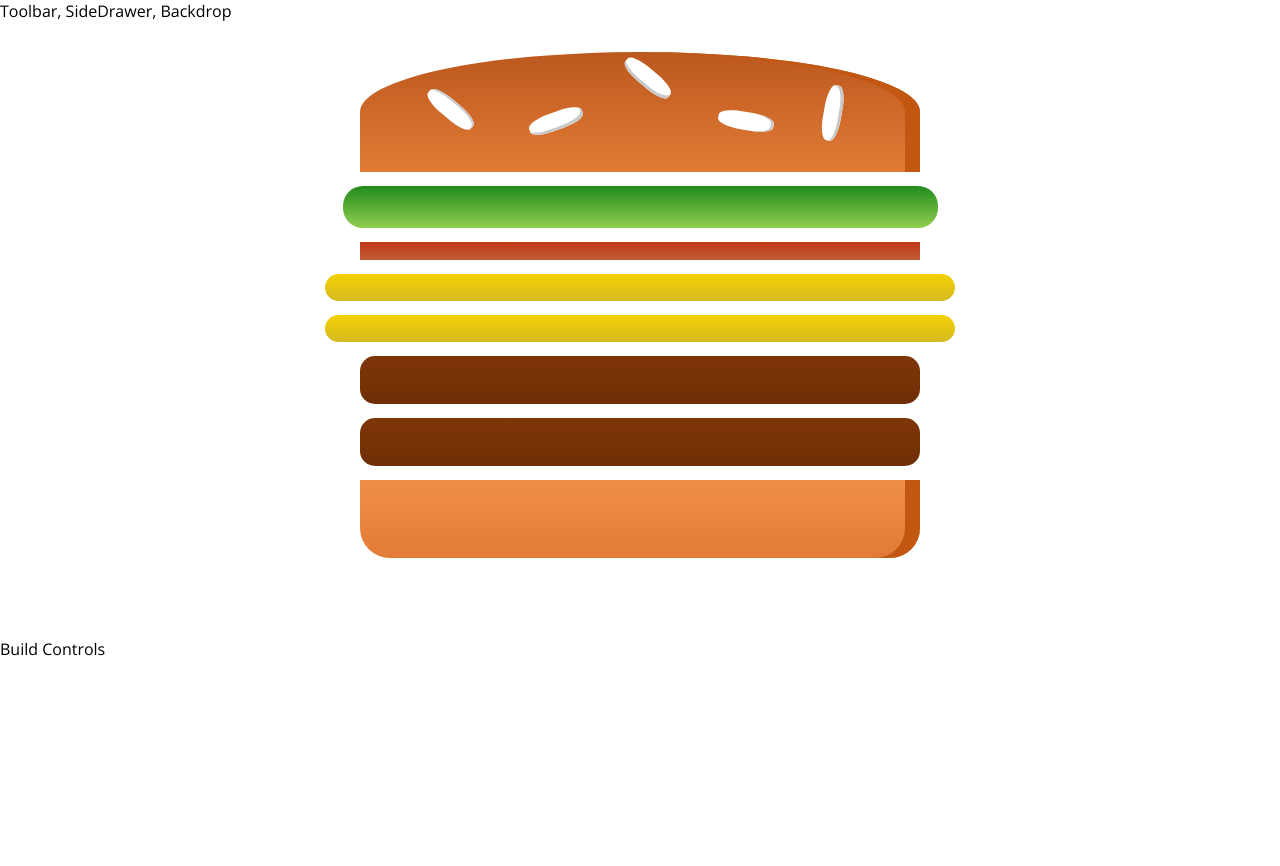
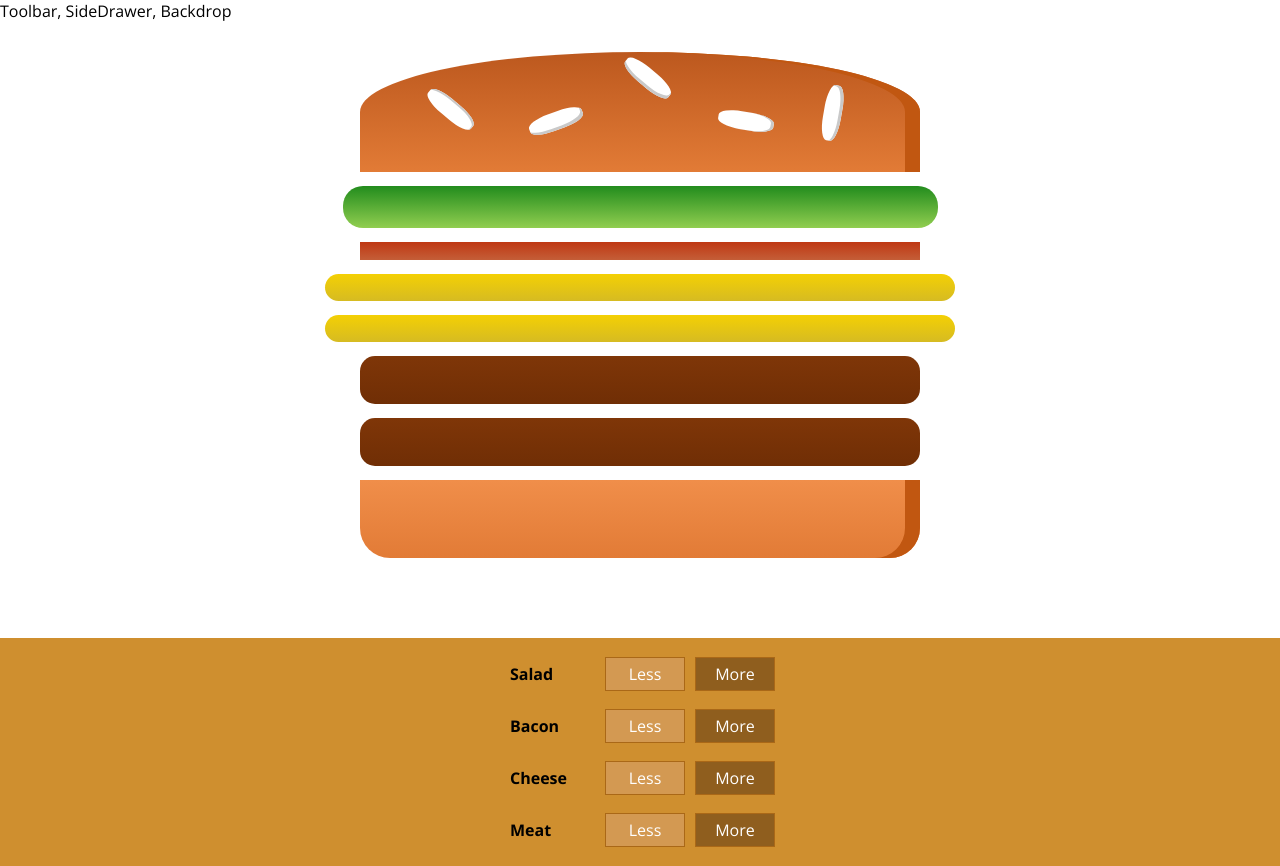
Before and after one commit to tichif/react_complete_course, a React app: page / in a window 1280 px wide. Before the commit the page ends 800 px from the top, so only its background shows below. Built offline with nearby package versions, Linux system fonts and the light colour scheme.

Commit message:
Output the BuildControl component

```diff
--- /dev/null
+++ b/src/components/Burger/BuildControls/BuildControl/BuildControl.css
@@ -0,0 +1,58 @@
+.BuildControl {
+  display: flex;
+  justify-content: space-between;
+  align-items: center;
+  margin: 5px 0;
+}
+
+.BuildControl button {
+  display: block;
+  font: inherit;
+  padding: 5px;
+  margin: 0 5px;
+  width: 80px;
+  border: 1px solid #aa6817;
+  cursor: pointer;
+  outline: none;
+}
+
+.BuildControl button:disabled {
+  background-color: #ac9980;
+  border: 1px solid #7e7365;
+  color: #ccc;
+  cursor: default;
+}
+
+.BuildControl button:hover:disabled {
+  background-color: #ac9980;
+  color: #ccc;
+  cursor: not-allowed;
+}
+
+.Label {
+  padding: 10px;
+  font-weight: bold;
+  width: 80px;
+}
+
+.BuildControl .Less {
+  background-color: #d39952;
+  color: white;
+}
+
+.BuildControl .More {
+  background-color: #8f5e1e;
+  color: white;
+}
+
+.BuildControl .Less:hover,
+.BuildControl .Less:active {
+  background-color: #daa972;
+  color: white;
+}
+
+.BuildControl .More:hover,
+.BuildControl .More:active {
+  background-color: #99703f;
+  color: white;
+}
--- /dev/null
+++ b/src/components/Burger/BuildControls/BuildControl/BuildControl.js
@@ -0,0 +1,15 @@
+import React from 'react';
+
+import classes from './BuildControl.css';
+
+const BuildControl = ({ label }) => {
+  return (
+    <div className={classes.BuildControl}>
+      <div className={classes.Label}>{label}</div>
+      <button className={classes.Less}>Less</button>
+      <button className={classes.More}>More</button>
+    </div>
+  );
+};
+
+export default BuildControl;
--- /dev/null
+++ b/src/components/Burger/BuildControls/BuildControls.css
@@ -0,0 +1,10 @@
+.BuildControls {
+  width: 100%;
+  display: flex;
+  background-color: #cf8f2f;
+  flex-flow: column;
+  align-items: center;
+  margin: auto;
+  padding: 10px 0;
+  box-shadow: 0 2px 1px #ccc;
+}
--- /dev/null
+++ b/src/components/Burger/BuildControls/BuildControls.js
@@ -0,0 +1,23 @@
+import React from 'react';
+
+import classes from './BuildControls.css';
+import BuildControl from './BuildControl/BuildControl';
+
+const controls = [
+  { label: 'Salad', type: 'salad' },
+  { label: 'Bacon', type: 'bacon' },
+  { label: 'Cheese', type: 'cheese' },
+  { label: 'Meat', type: 'meat' },
+];
+
+const BuildControls = () => {
+  return (
+    <div className={classes.BuildControls}>
+      {controls.map((ctrl) => (
+        <BuildControl key={ctrl.label} label={ctrl.label} />
+      ))}
+    </div>
+  );
+};
+
+export default BuildControls;
--- a/src/components/containers/BurgerBuilder/BurgerBuilder.js
+++ b/src/components/containers/BurgerBuilder/BurgerBuilder.js
@@ -2,6 +2,7 @@
 
 import Auxiliary from '../../../hoc/Auxiliary';
 import Burger from '../../Burger/Burger';
+import BuildControls from '../../Burger/BuildControls/BuildControls';
 
 class BurgerBuilder extends Component {
   state = {
@@ -17,7 +18,7 @@
     return (
       <Auxiliary>
         <Burger ingredients={this.state.ingredients} />
-        <div>Build Controls</div>
+        <BuildControls />
       </Auxiliary>
     );
   }
```
